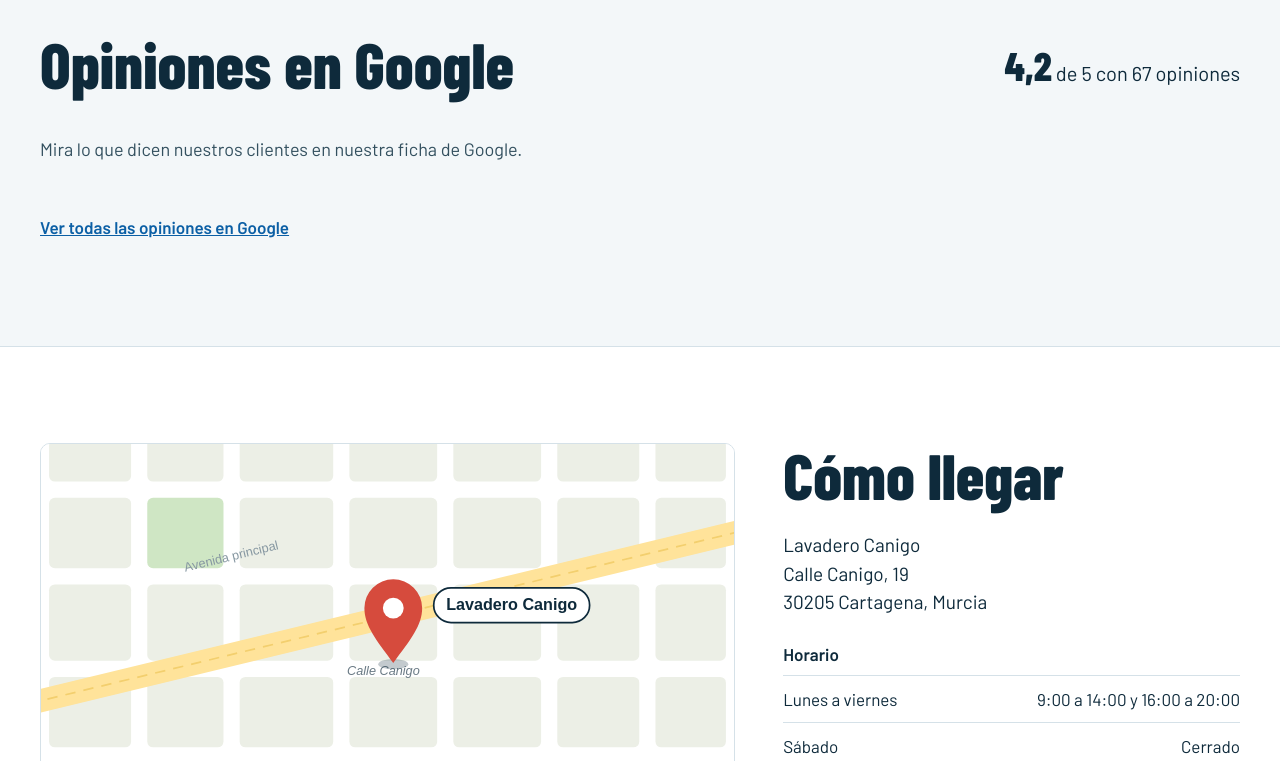
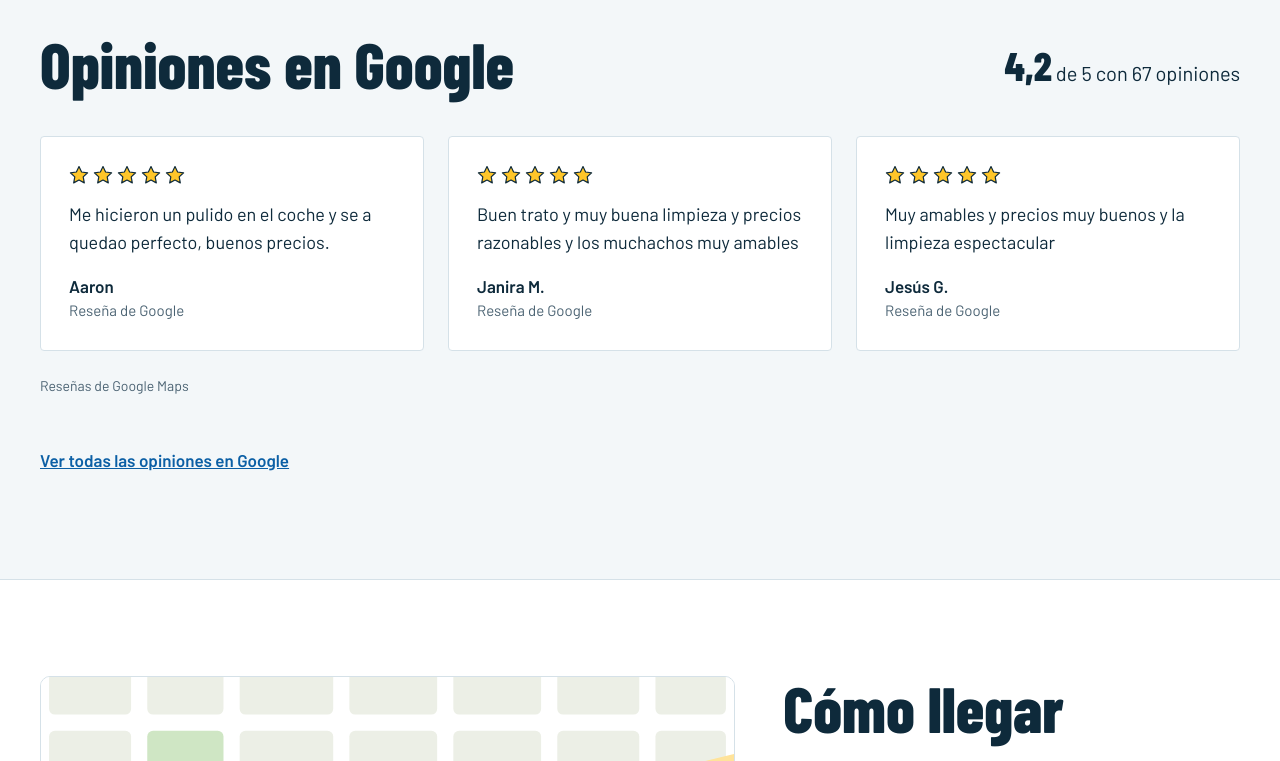
Before and after one commit to davidParedesO/lavadero-canigo, a plain HTML site: page index.html in a window 1280 px wide. Shown: the part 2980-3741 px from the top of the page. Drawn offline with Linux system fonts and the light colour scheme.

Commit message:
Añadir tres reseñas reales de Google (fijas hasta tener clave de API)
Co-Authored-By: Claude Opus 5.5 <noreply@anthropic.com>
Claude-Session: https://claude.ai/code/session_0121SsgrT1rgGxCERdMHoNWy

```diff
--- a/index.html
+++ b/index.html
@@ -220,9 +220,23 @@ Abierto de lunes a viernes</figcaption>
 <p id="g-rating" style="margin: 0; font-size: 20px"><strong style="font-family: 'Barlow Condensed', 'Arial Narrow', sans-serif; font-size: 40px; font-weight: 800">4,2</strong> de 5 con 67 opiniones</p>
 </div>
 <div id="g-reviews" class="g-reviews" aria-live="polite">
-<p class="g-fallback">Mira lo que dicen nuestros clientes en nuestra ficha de Google.</p>
+<blockquote class="g-card">
+<svg width="116" height="20" viewBox="0 0 116 20" role="img" aria-label="5 de 5 estrellas"><path d="M10 1.5l2.6 5.5 6 .8-4.4 4.1 1.1 6-5.3-2.9-5.3 2.9 1.1-6-4.4-4.1 6-.8z" fill="#FFC629" stroke="#0E2A3B" stroke-width="1.2" stroke-linejoin="round"></path><path d="M34 1.5l2.6 5.5 6 .8-4.4 4.1 1.1 6-5.3-2.9-5.3 2.9 1.1-6-4.4-4.1 6-.8z" fill="#FFC629" stroke="#0E2A3B" stroke-width="1.2" stroke-linejoin="round"></path><path d="M58 1.5l2.6 5.5 6 .8-4.4 4.1 1.1 6-5.3-2.9-5.3 2.9 1.1-6-4.4-4.1 6-.8z" fill="#FFC629" stroke="#0E2A3B" stroke-width="1.2" stroke-linejoin="round"></path><path d="M82 1.5l2.6 5.5 6 .8-4.4 4.1 1.1 6-5.3-2.9-5.3 2.9 1.1-6-4.4-4.1 6-.8z" fill="#FFC629" stroke="#0E2A3B" stroke-width="1.2" stroke-linejoin="round"></path><path d="M106 1.5l2.6 5.5 6 .8-4.4 4.1 1.1 6-5.3-2.9-5.3 2.9 1.1-6-4.4-4.1 6-.8z" fill="#FFC629" stroke="#0E2A3B" stroke-width="1.2" stroke-linejoin="round"></path></svg>
+<p class="g-text">Me hicieron un pulido en el coche y se a quedao perfecto, buenos precios.</p>
+<footer class="g-who"><span><span class="g-name">Aaron</span><span class="g-when">Reseña de Google</span></span></footer>
+</blockquote>
+<blockquote class="g-card">
+<svg width="116" height="20" viewBox="0 0 116 20" role="img" aria-label="5 de 5 estrellas"><path d="M10 1.5l2.6 5.5 6 .8-4.4 4.1 1.1 6-5.3-2.9-5.3 2.9 1.1-6-4.4-4.1 6-.8z" fill="#FFC629" stroke="#0E2A3B" stroke-width="1.2" stroke-linejoin="round"></path><path d="M34 1.5l2.6 5.5 6 .8-4.4 4.1 1.1 6-5.3-2.9-5.3 2.9 1.1-6-4.4-4.1 6-.8z" fill="#FFC629" stroke="#0E2A3B" stroke-width="1.2" stroke-linejoin="round"></path><path d="M58 1.5l2.6 5.5 6 .8-4.4 4.1 1.1 6-5.3-2.9-5.3 2.9 1.1-6-4.4-4.1 6-.8z" fill="#FFC629" stroke="#0E2A3B" stroke-width="1.2" stroke-linejoin="round"></path><path d="M82 1.5l2.6 5.5 6 .8-4.4 4.1 1.1 6-5.3-2.9-5.3 2.9 1.1-6-4.4-4.1 6-.8z" fill="#FFC629" stroke="#0E2A3B" stroke-width="1.2" stroke-linejoin="round"></path><path d="M106 1.5l2.6 5.5 6 .8-4.4 4.1 1.1 6-5.3-2.9-5.3 2.9 1.1-6-4.4-4.1 6-.8z" fill="#FFC629" stroke="#0E2A3B" stroke-width="1.2" stroke-linejoin="round"></path></svg>
+<p class="g-text">Buen trato y muy buena limpieza y precios razonables y los muchachos muy amables</p>
+<footer class="g-who"><span><span class="g-name">Janira M.</span><span class="g-when">Reseña de Google</span></span></footer>
+</blockquote>
+<blockquote class="g-card">
+<svg width="116" height="20" viewBox="0 0 116 20" role="img" aria-label="5 de 5 estrellas"><path d="M10 1.5l2.6 5.5 6 .8-4.4 4.1 1.1 6-5.3-2.9-5.3 2.9 1.1-6-4.4-4.1 6-.8z" fill="#FFC629" stroke="#0E2A3B" stroke-width="1.2" stroke-linejoin="round"></path><path d="M34 1.5l2.6 5.5 6 .8-4.4 4.1 1.1 6-5.3-2.9-5.3 2.9 1.1-6-4.4-4.1 6-.8z" fill="#FFC629" stroke="#0E2A3B" stroke-width="1.2" stroke-linejoin="round"></path><path d="M58 1.5l2.6 5.5 6 .8-4.4 4.1 1.1 6-5.3-2.9-5.3 2.9 1.1-6-4.4-4.1 6-.8z" fill="#FFC629" stroke="#0E2A3B" stroke-width="1.2" stroke-linejoin="round"></path><path d="M82 1.5l2.6 5.5 6 .8-4.4 4.1 1.1 6-5.3-2.9-5.3 2.9 1.1-6-4.4-4.1 6-.8z" fill="#FFC629" stroke="#0E2A3B" stroke-width="1.2" stroke-linejoin="round"></path><path d="M106 1.5l2.6 5.5 6 .8-4.4 4.1 1.1 6-5.3-2.9-5.3 2.9 1.1-6-4.4-4.1 6-.8z" fill="#FFC629" stroke="#0E2A3B" stroke-width="1.2" stroke-linejoin="round"></path></svg>
+<p class="g-text">Muy amables y precios muy buenos y la limpieza espectacular</p>
+<footer class="g-who"><span><span class="g-name">Jesús G.</span><span class="g-when">Reseña de Google</span></span></footer>
+</blockquote>
 </div>
-<p id="g-attr" class="g-attr" hidden>Reseñas de Google Maps</p>
+<p id="g-attr" class="g-attr">Reseñas de Google Maps</p>
 <a href="https://search.google.com/local/reviews?placeid=ChIJGa9IuFRDYw0RLE0Tsrclduk" target="_blank" rel="noopener" style="font-weight: 600; align-self: flex-start; padding: 10px 0">Ver todas las opiniones en Google</a>
 </section>
 
```
